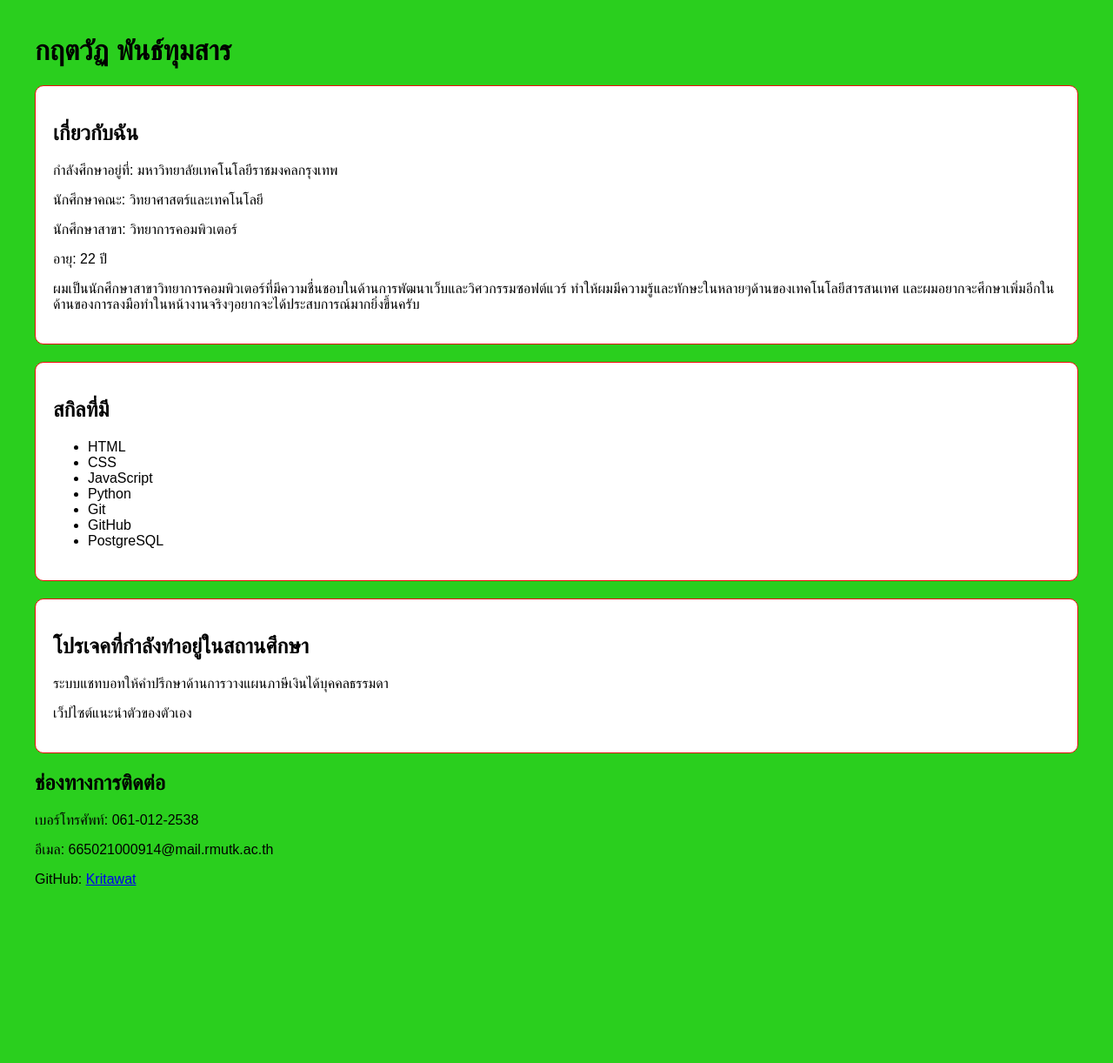
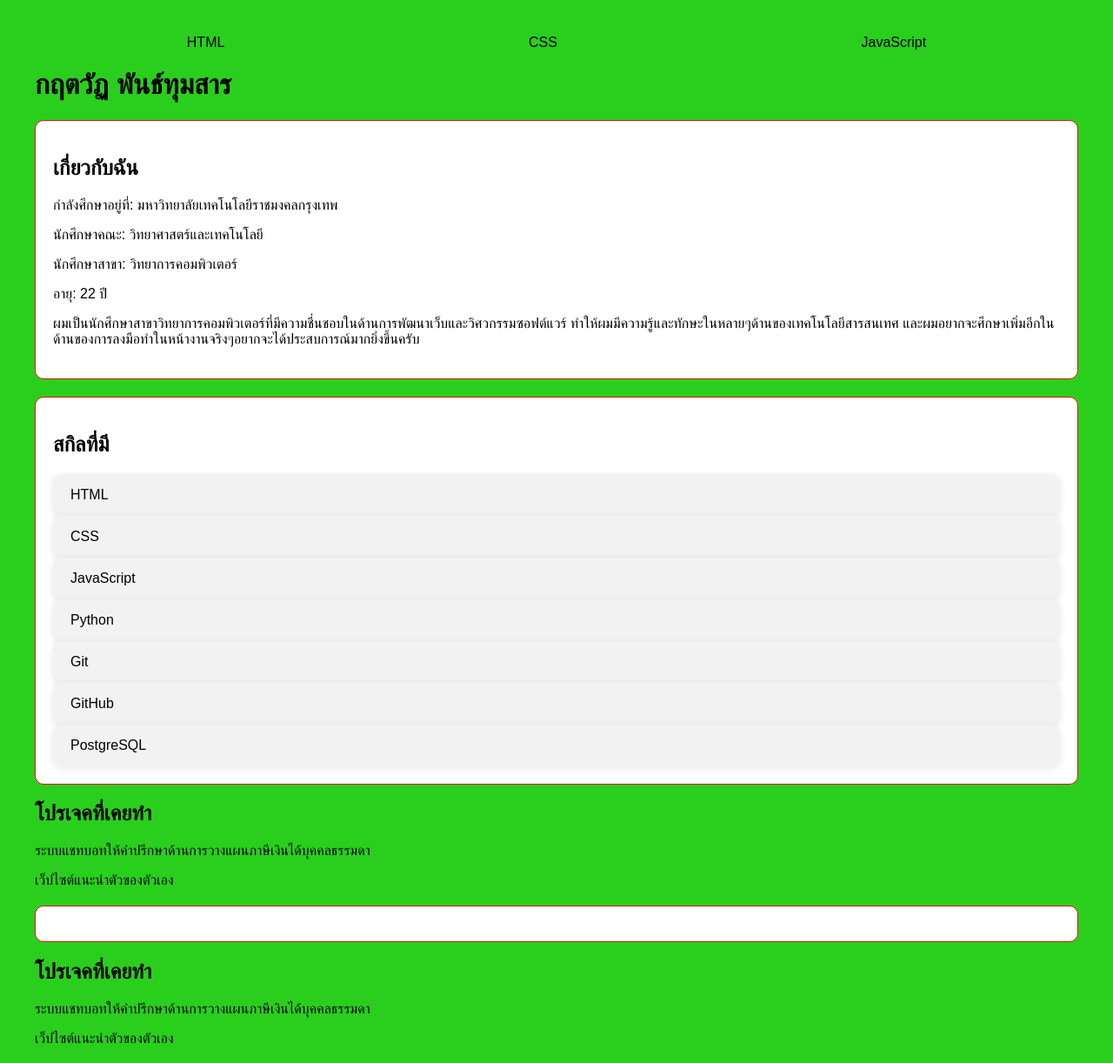
Before and after one commit to PodDuang2004/fullstack-bootcamp, a plain HTML site: page Portfolio/index.html in a window 1280 px wide. Shown: the top 1222 px of the page at 87% size. Before the commit the page ends 1060 px from the top, so only its background shows below. Drawn offline with Linux system fonts and the light colour scheme.

Commit message:
flex-Box

```diff
--- a/Portfolio/index.html
+++ b/Portfolio/index.html
@@ -5,6 +5,11 @@
     <meta name="viewport" content="width=device-width, initial-scale=1.0">
     <title>Kritawat Portfolio</title>
     <link rel="stylesheet" href="style.css">
+    <div class="skill-container">
+        <div>HTML</div>
+        <div>CSS</div>
+        <div>JavaScript</div>
+    </div>
 </head>
 <body>
     <h1>กฤตวัฏ พันธ์ทุมสาร</h1>
@@ -17,7 +22,7 @@
         <p>อายุ: 22 ปี</p>
         <p>ผมเป็นนักศึกษาสาขาวิทยาการคอมพิวเตอร์ที่มีความชื่นชอบในด้านการพัฒนาเว็บและวิศวกรรมซอฟต์แวร์ ทำให้ผมมีความรู้และทักษะในหลายๆด้านของเทคโนโลยีสารสนเทศ และผมอยากจะศึกษาเพิ่มอีกในด้านของการลงมือทำในหน้างานจริงๆอยากจะได้ประสบการณ์มากยิ่งขึ้นครับ</p>
     </section>
-    <section>
+    <!--<section>
         <h2>สกิลที่มี</h2>
         <ul>
             <li>HTML</li>
@@ -28,7 +33,35 @@
             <li>GitHub</li>
             <li>PostgreSQL</li>
         </ul>
+    </section> -->
+    <section>
+        <h2>สกิลที่มี</h2>
+        <div class="skills">
+            <div class="skill-card">HTML</div>
+            <div class="skill-card">CSS</div>
+            <div class="skill-card">JavaScript</div>
+            <div class="skill-card">Python</div>
+            <div class="skill-card">Git</div>
+            <div class="skill-card">GitHub</div>
+            <div class="skill-card">PostgreSQL</div>
+        </div>
     </section>
+
+
+
+        <h2>โปรเจคที่เคยทำ</h2>
+        <p>ระบบแชทบอทให้คำปรึกษาด้านการวางแผนภาษีเงินได้บุคคลธรรมดา</p>
+        <p>เว็ปไซต์แนะนำตัวของตัวเอง</p>
+    <section>
+            <div></div>
+        </div>
+    </section>
+
+
+
+        <h2>โปรเจคที่เคยทำ</h2>
+        <p>ระบบแชทบอทให้คำปรึกษาด้านการวางแผนภาษีเงินได้บุคคลธรรมดา</p>
+        <p>เว็ปไซต์แนะนำตัวของตัวเอง</p>
     <section>
         <h2>โปรเจคที่กำลังทำอยู่ในสถานศึกษา</h2>
         <p>ระบบแชทบอทให้คำปรึกษาด้านการวางแผนภาษีเงินได้บุคคลธรรมดา</p>
--- a/Portfolio/style.css
+++ b/Portfolio/style.css
@@ -16,3 +16,36 @@ section{
     border-radius:10px;
     border: 1px solid #f10d0d;
 }
+.skill-container {
+    display: flex;
+    justify-content: space-around;
+   align-items: center;
+   margin-top: 20px;
+}
+  /* .skill-container {
+    display: flex;
+    flex-direction: column;
+}*/
+
+.skill{
+    display: flex;
+    justify-content: center ;
+    gap: 15px;
+    flex-wrap: wrap;
+}
+.skill-card{
+    background: #f2f2f2;
+    padding: 15px 20px;
+    border-radius: 10px;
+    box-shadow: 0 2px 8px rgba(0, 0, 0, 0.1);
+    transition: 0.3s;
+}
+.skill-card:hover{
+    transform: translateY(-5px);
+}
+
+@media(max-width: 768px){
+    .skills{
+        flex-direction: column;
+    }
+}
```
